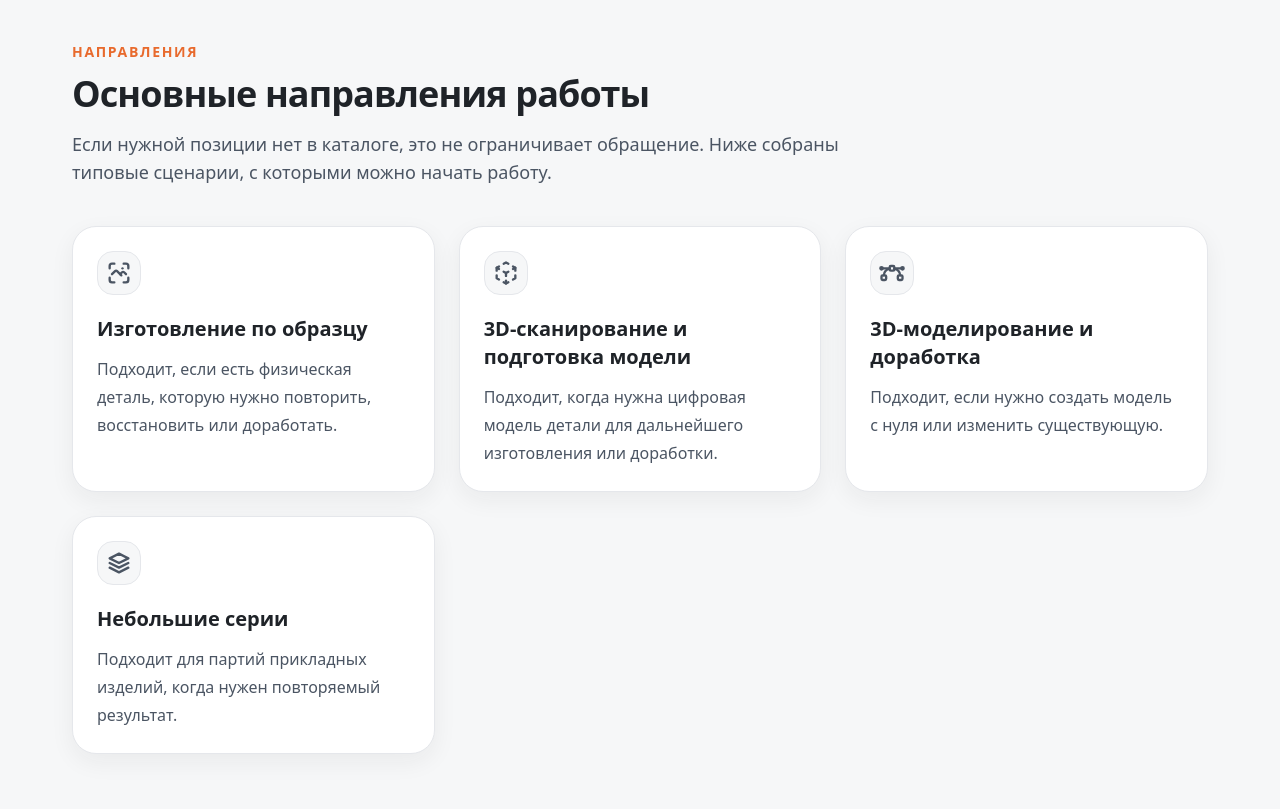
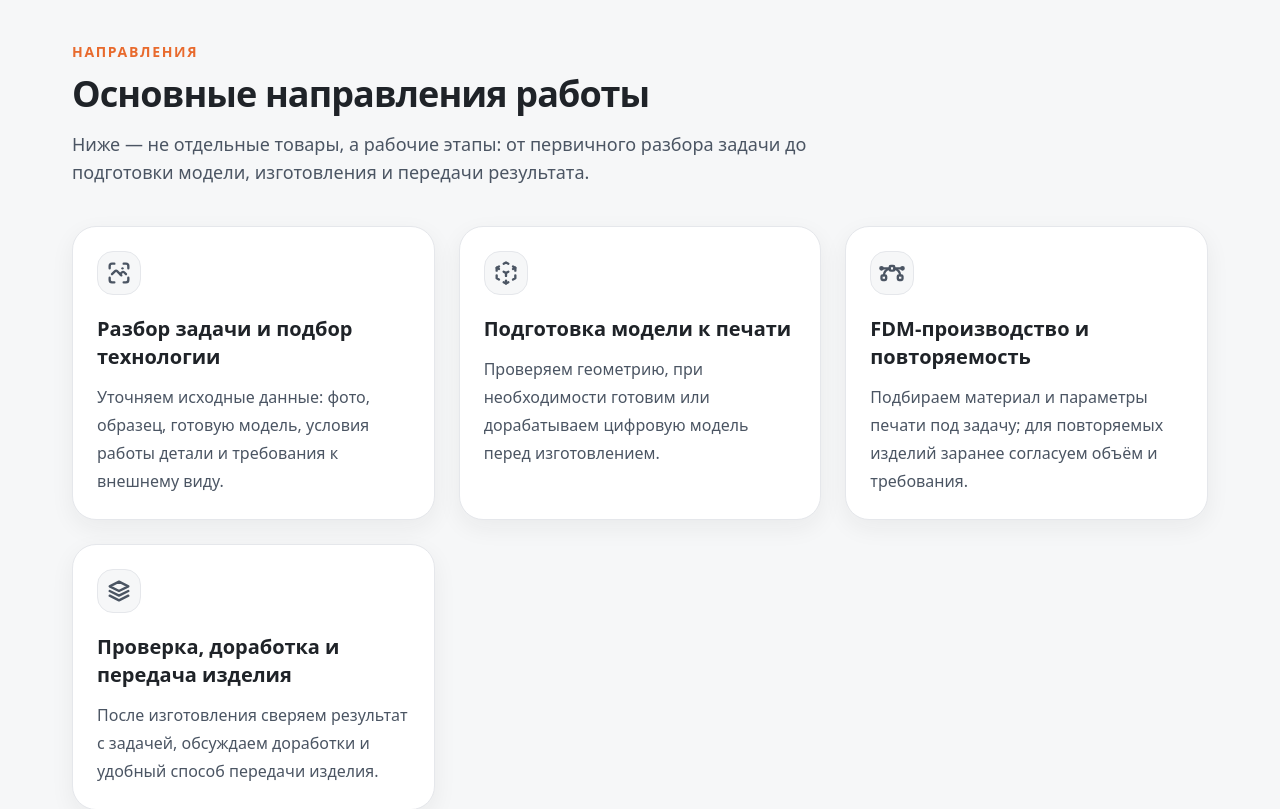
Before and after one commit to InsanEagle/site_3dprinters_v2, a Next.js app: page / in a window 1280 px wide. Shown: the part 2240-3049 px from the top of the page. Built offline with nearby package versions, Linux system fonts and the light colour scheme; no server answers.

Commit message:
copy: refine homepage work directions

```diff
--- a/app/page.tsx
+++ b/app/page.tsx
@@ -8,8 +8,31 @@ import { ProductCard } from "@/components/shared/product-card";
 import { SectionTitle } from "@/components/shared/section-title";
 import { Timeline } from "@/components/shared/timeline";
 import { homepageFeaturedProducts } from "@/data/site";
-import { faqContent, homeContent, servicesContent, trustContent } from "@/data/content";
+import { faqContent, homeContent, trustContent } from "@/data/content";
 import { HomeActions } from "@/components/page/home-actions";
+
+const homeWorkDirections = [
+  {
+    title: "Разбор задачи и подбор технологии",
+    description:
+      "Уточняем исходные данные: фото, образец, готовую модель, условия работы детали и требования к внешнему виду."
+  },
+  {
+    title: "Подготовка модели к печати",
+    description:
+      "Проверяем геометрию, при необходимости готовим или дорабатываем цифровую модель перед изготовлением."
+  },
+  {
+    title: "FDM-производство и повторяемость",
+    description:
+      "Подбираем материал и параметры печати под задачу; для повторяемых изделий заранее согласуем объём и требования."
+  },
+  {
+    title: "Проверка, доработка и передача изделия",
+    description:
+      "После изготовления сверяем результат с задачей, обсуждаем доработки и удобный способ передачи изделия."
+  }
+];
 
 export default function HomePage() {
   const publishedTrustItems =
@@ -65,14 +88,9 @@ export default function HomePage() {
           <SectionTitle
             eyebrow="Направления"
             title="Основные направления работы"
-            description="Если нужной позиции нет в каталоге, это не ограничивает обращение. Ниже собраны типовые сценарии, с которыми можно начать работу."
+            description="Ниже — не отдельные товары, а рабочие этапы: от первичного разбора задачи до подготовки модели, изготовления и передачи результата."
           />
-          <FeatureCards
-            items={servicesContent.map((service) => ({
-              title: service.title,
-              description: service.shortText
-            }))}
-          />
+          <FeatureCards items={homeWorkDirections} />
         </Container>
       </section>
 
```
